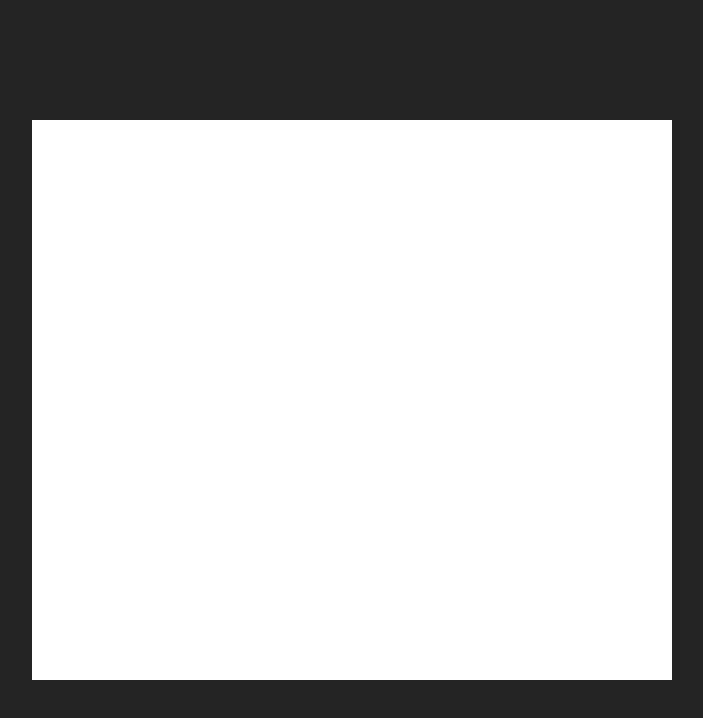
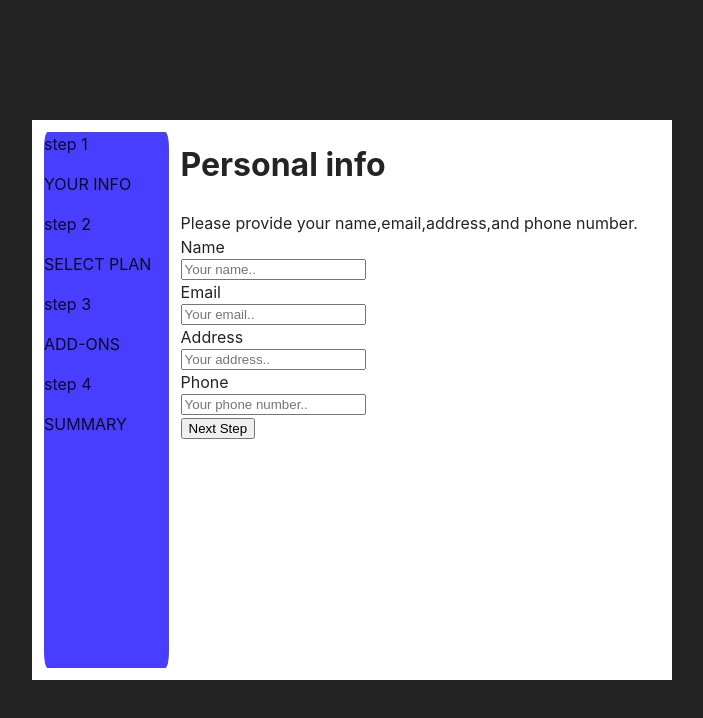
Before and after one commit to pvizza/StepReact, a React (Vite) app: page / in a window 1280 px wide. Shown: the top 718 px of the page, without its empty margins (288-991 px from the left). Built offline with nearby package versions, Linux system fonts and the light colour scheme.

Commit message:
Development project structure

```diff
--- a/src/App.css
+++ b/src/App.css
@@ -14,6 +14,4 @@
   height: 70vh;
   background-color: white;
   display: flex;
-  justify-content: center;
-  align-items: center;
 }
--- a/src/App.tsx
+++ b/src/App.tsx
@@ -1,4 +1,6 @@
 import './App.css'
+import FormComponent from './components/formComponent/FormComponent'
+import SideComponent from './components/sideComponent/SideComponent'
 
 function App() {
 
@@ -6,7 +8,8 @@ function App() {
     <>
      <main className='app_container'>
       <div className='app'>
-        center main
+       <SideComponent/>
+       <FormComponent/>
       </div>
 
      </main>
--- /dev/null
+++ b/src/components/NextStepComponent/NextStepComponent.tsx
@@ -0,0 +1,10 @@
+const NextStepComponent = () => {
+  // const { nextStep } = useNextStepContext();
+
+  return (
+    <div>
+      <button>Next Step</button>
+    </div>
+  );
+}
+export default NextStepComponent;
--- /dev/null
+++ b/src/components/formComponent/FormComponent.tsx
@@ -0,0 +1,26 @@
+import NextStepComponent from "../NextStepComponent/NextStepComponent";
+
+const FormComponent = () => {
+  return (
+    <div style={{ flexGrow: '2' }}>
+      <h1>Personal info</h1>
+      <span>Please provide your name,email,address,and phone number.</span>
+      <div style={{display:'flex'}}>
+      <form style={{display: 'flex',flexDirection:'column'}}>
+        <label htmlFor="name">Name</label>
+        <input type="text" id="name" name="name" placeholder="Your name.." />
+        <label htmlFor="email">Email</label>
+        <input type="text" id="email" name="email" placeholder="Your email.." />
+        <label htmlFor="address">Address</label>
+        <input type="text" id="address" name="address" placeholder="Your address.." />
+        <label htmlFor="phone">Phone</label>
+        <input type="text" id="phone" name="phone" placeholder="Your phone number.." />
+        {/* <input type="submit" value="Submit" /> */}
+      </form>
+      </div>
+      <NextStepComponent/>
+    </div>
+  );
+}
+
+export default FormComponent;
--- /dev/null
+++ b/src/components/sideComponent/SideComponent.tsx
@@ -0,0 +1,24 @@
+const SideComponent = () => {
+  return (
+    <section style={{ flexGrow: 1 , backgroundColor: '#483eff', margin: '12px', borderRadius: '3%'}} className="side-component">
+      <div>
+        <span>step 1</span>
+        <p>YOUR INFO</p>
+      </div>
+      <div>
+        <span>step 2</span>
+        <p>SELECT PLAN</p>
+      </div>
+      <div>
+        <span>step 3</span>
+        <p>ADD-ONS</p>
+        </div>
+      <div>
+        <span>step 4</span>
+        <p>SUMMARY</p>
+        </div>
+    </section>
+  );
+}
+
+export default SideComponent;
--- a/src/index.css
+++ b/src/index.css
@@ -3,9 +3,8 @@
   line-height: 1.5;
   font-weight: 400;
   color-scheme: light dark;
-  color: rgba(255, 255, 255, 0.87);
+  color: rgba(3, 3, 3, 0.87);
   background-color: #242424;
-
   font-synthesis: none;
   text-rendering: optimizeLegibility;
   -webkit-font-smoothing: antialiased;
@@ -16,8 +15,6 @@
 
 body {
   margin: 0;
-  /* display: flex; */
-  /* place-items: center; */
   min-width: 320px;
   min-height: 100vh;
   width: 100%;
```
Also changed, not shown: 1 other file (tests, documents, lock files or other folders).
